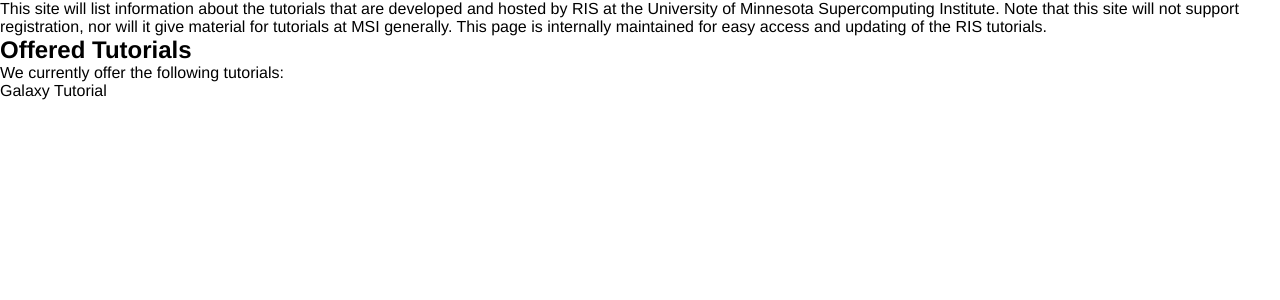
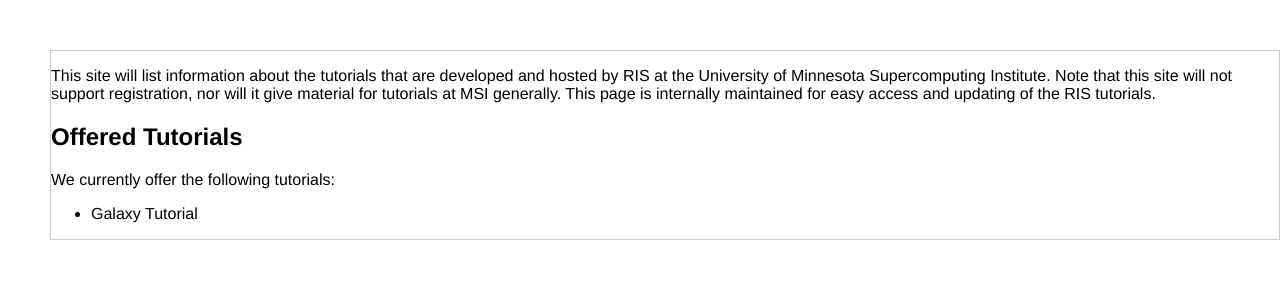
Before and after one commit to msi-ris/Tutorials, a Jekyll site: the page built from index.html, in a window 1280 px wide. Shown: the top 300 px of the page. Built offline with Jekyll 4.4.1, drawn with Linux system fonts in a browser that asks for light colours.

Commit message:
Update page

```diff
--- a/css/main.css
+++ b/css/main.css
@@ -1,10 +1,28 @@
-* {
+/* Set the main layout */
+body {
+    font-family:Helvetica, Arial, sans-serif;
+    font-size:100%;
+    font-weight:300;
     margin:0;
     padding:0;
 }
 
-body {
-    font-family:Helvetica, Arial, sans-serif;
-    font-size:100%;
-    font-weight:300;
+#maindiv {
+    position:absolute;
+    top:50px;
+    left:50px;
+    border:1px solid #ccc;
 }
+
+a {
+    color:#990000;
+    text-decoration:underline;
+}
+a:hover {
+    color:#aa0000;
+    text-decoration:underline;
+}
+a:visited {
+    color:#330000;
+    text-decoration:underline;
+}
--- a/index.html
+++ b/index.html
@@ -2,6 +2,7 @@
 layout: default
 ---
 
+<div id="maindiv">
     <p>This site will list information about the tutorials that are developed and
         hosted by RIS at the University of Minnesota Supercomputing Institute. Note
         that this site will not support registration, nor will it give material for
@@ -15,3 +16,4 @@ access and updating of the RIS tutorials.</p>
             {% if p.title %}<li>{{p.title}}</li>{% endif %}
         {% endfor %}
     </ul>
+</div>
```
Lines whose indentation alone changed are shown as unchanged.
